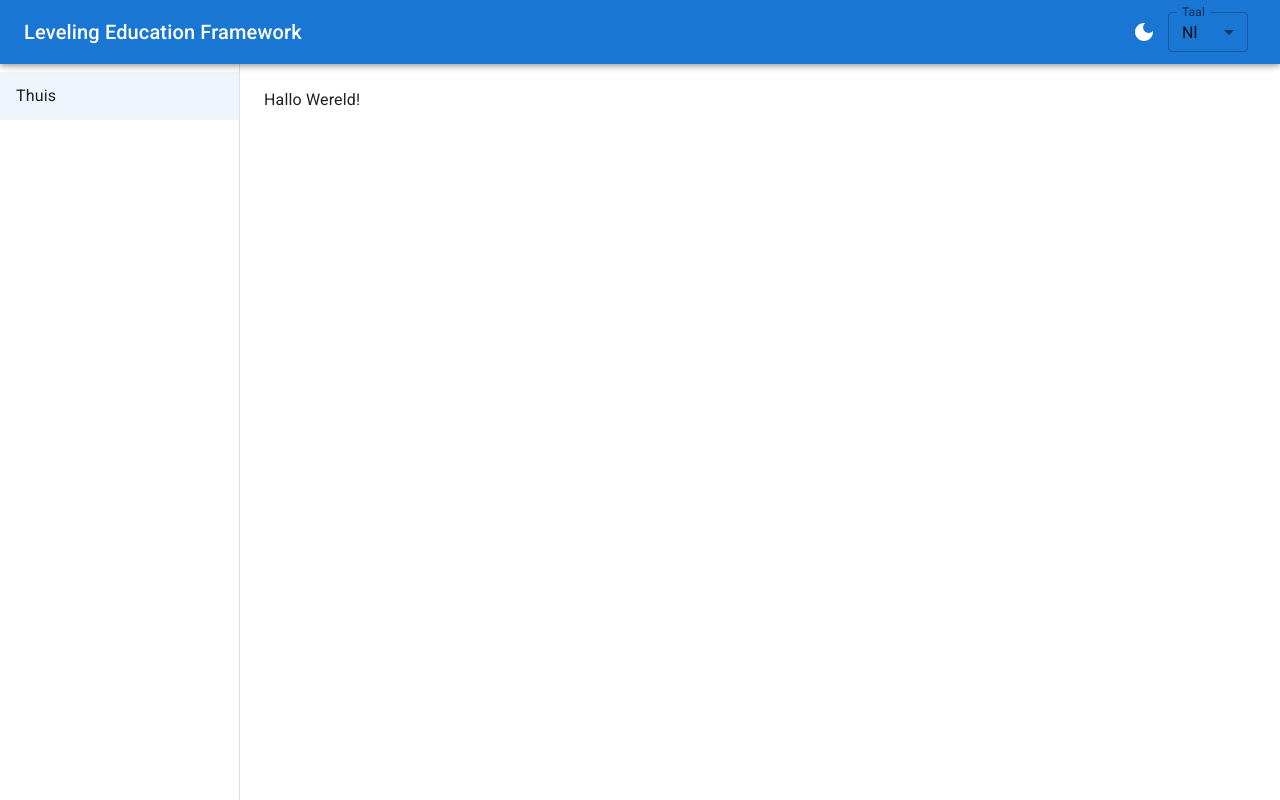
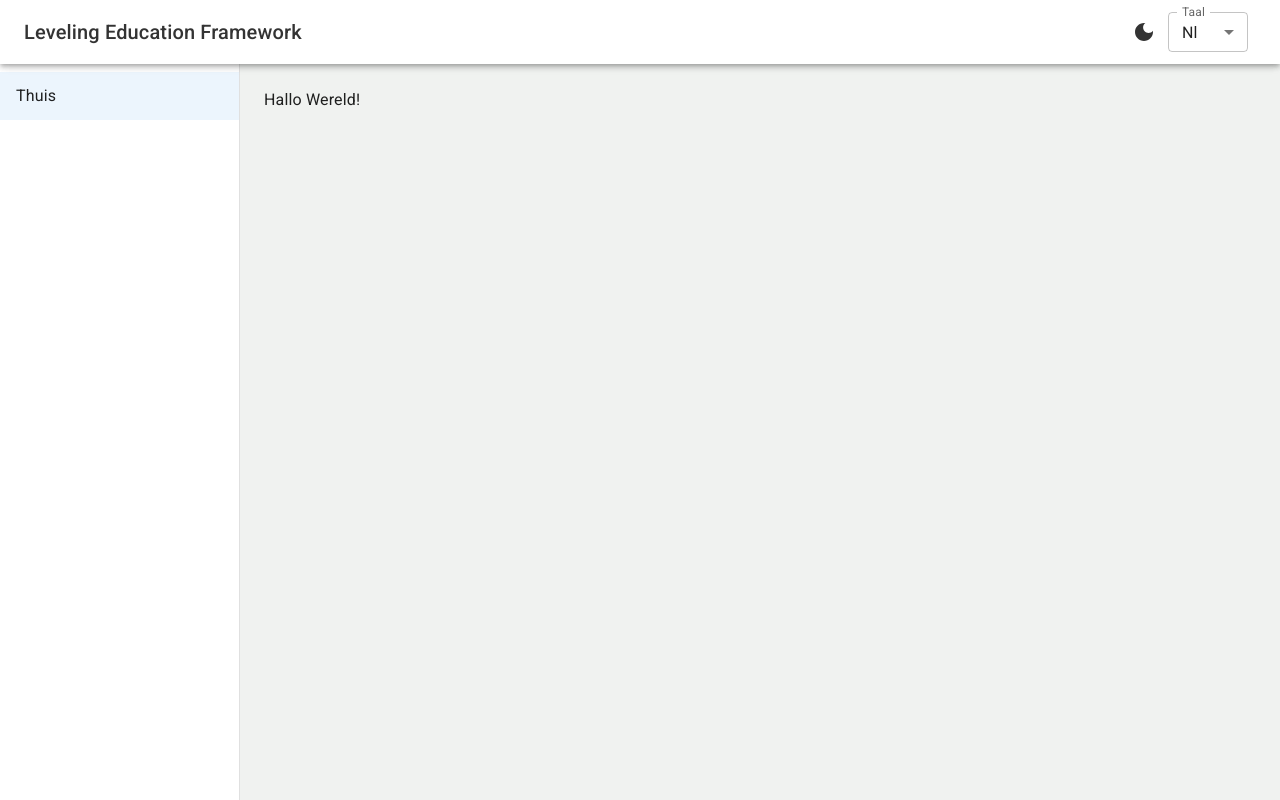
Before and after one commit to spark-156/leveling-education-framework, a Next.js app in the folder frontend-new/: page / in a window 1280 px wide. Built offline with nearby package versions, Linux system fonts and the light colour scheme.

Commit message:
White toolbar

```diff
--- a/frontend-new/components/LanguageSelector.tsx
+++ b/frontend-new/components/LanguageSelector.tsx
@@ -7,11 +7,12 @@ export default function LanguageSelector() {
 
   return (
     <Box flexShrink={1}>
-      <FormControl sx={{ m: 1, minWidth: 80 }} size="small">
-        <InputLabel id="select-language">
+      <FormControl sx={{ m: 1, minWidth: 80 }} size="small" color="secondary">
+        <InputLabel id="select-language" color="primary">
           <FormattedMessage id="LANGUAGE" />
         </InputLabel>
         <Select
+          color="primary"
           labelId="select-language"
           id="select-language"
           value={locale}
--- a/frontend-new/themes/light-theme.ts
+++ b/frontend-new/themes/light-theme.ts
@@ -3,5 +3,21 @@ import { createTheme } from "@mui/material/styles";
 export const lightTheme = createTheme({
   palette: {
     mode: "light",
+    primary: {
+      main: "#177ddc",
+    },
+    background: {
+      default: "#f0f2f0",
+    },
+  },
+  components: {
+    MuiAppBar: {
+      styleOverrides: {
+        colorPrimary: {
+          color: "rgba(0,0,0,0.8)",
+          backgroundColor: "#fff",
+        },
+      },
+    },
   },
 });
```
